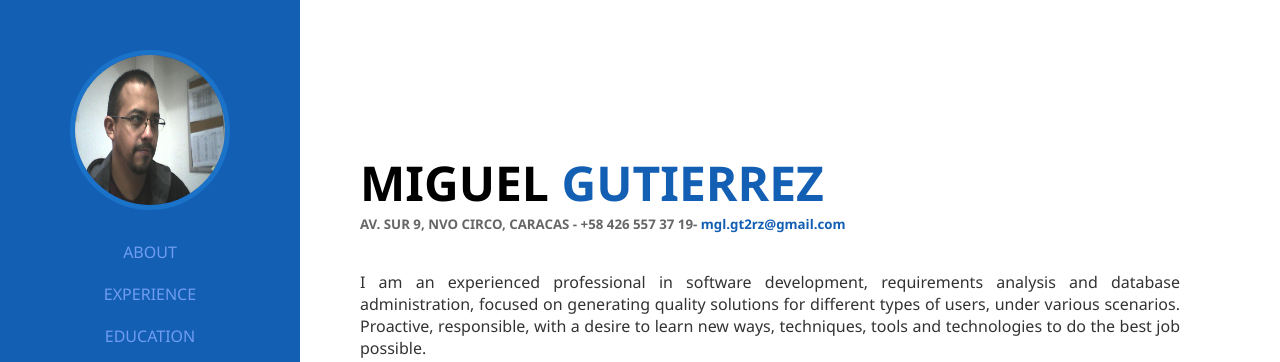
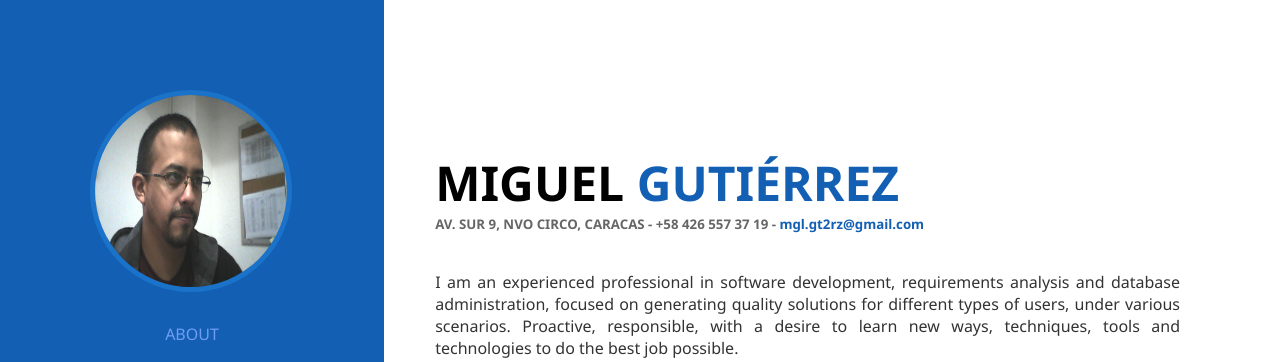
Before and after one commit to gt2rz/gt2rz.github.io, a plain HTML site: page index.html in a window 1280 px wide. Shown: the top 362 px of the page. Drawn offline with nearby package versions, Linux system fonts and the light colour scheme.

Commit message:
Add animations

```diff
--- a/index.html
+++ b/index.html
@@ -9,12 +9,13 @@
     <link rel="stylesheet" href="public/style.css">
     <link rel="stylesheet" href="https://use.fontawesome.com/releases/v5.7.2/css/all.css"
         integrity="sha384-fnmOCqbTlWIlj8LyTjo7mOUStjsKC4pOpQbqyi7RrhN7udi9RwhKkMHpvLbHG9Sr" crossorigin="anonymous">
+    <link rel="stylesheet" href="https://cdnjs.cloudflare.com/ajax/libs/animate.css/3.7.0/animate.min.css">
 </head>
 
 <body>
     <div class="container">
         <div class="sideBar">
-            <img src="public/img/photo.jpg" alt="photo">
+            <img id="photo" class="animated rubberBand delay-5s" src="public/img/photo.jpg" alt="photo">
             <ul>
                 <li><a href="#about">About</a></li>
                 <li><a href="#experience">Experience</a></li>
@@ -25,8 +26,8 @@
         </div>
         <div class="content">
             <div id="about" class="seccion">
-                <h1>MIGUEL <span>GUTIERREZ</span></h1>
-                <h5>AV. SUR 9, NVO CIRCO, CARACAS - +58 426 557 37 19- <span>mgl.gt2rz@gmail.com</span></h5>
+                <h1>MIGUEL <span>GUTIÉRREZ</span></h1>
+                <h5>AV. SUR 9, NVO CIRCO, CARACAS - +58 426 557 37 19 - <span>mgl.gt2rz@gmail.com</span></h5>
                 <br>
                 <p>
                     I am an experienced professional in software development, requirements analysis and database
--- a/public/style.css
+++ b/public/style.css
@@ -6,21 +6,19 @@ body{
     position:fixed;
     top:0px;
     left:0px;
-    width:300px;
+    width:30vw;
     bottom:0px;
     background-color:#135fb4;
     overflow-y: hidden;
-    //background-image: url('img/Supercore.jpg');
 }
 
 .sideBar img{
-    height: 150px;
-    width: 150px;
+    height: 15vw;
+    width: 15vw;
     border-radius: 180px;
     border:5px solid #1a73c9;
-    margin-top:50px;
-    margin-left:70px;
-
+    margin-top:7vw;
+    margin-left:7vw;
 }
 
 .sideBar ul{
@@ -46,7 +44,6 @@ body{
     position:absolute;
     color:#709df1;
     bottom:0px;
-    //width:100%;
     font-size:0.8em;
     text-align:center;
     padding:10px;
@@ -55,7 +52,7 @@ body{
 .content{
     position:absolute;
     top:0px;
-    left:360px;
+    left:34vw;
     padding-right:100px;
 }
 
@@ -99,6 +96,7 @@ body{
 .rss{
     padding:50px 0 0 0;
 }
+
 .rss a{
     text-decoration: none;
     color:rgb(107, 106, 106);
@@ -108,6 +106,7 @@ body{
 
 .rss a:hover{
     color:rgb(29, 29, 29);
+    font-size:1.05em;
 }
 
 .skills{
```
